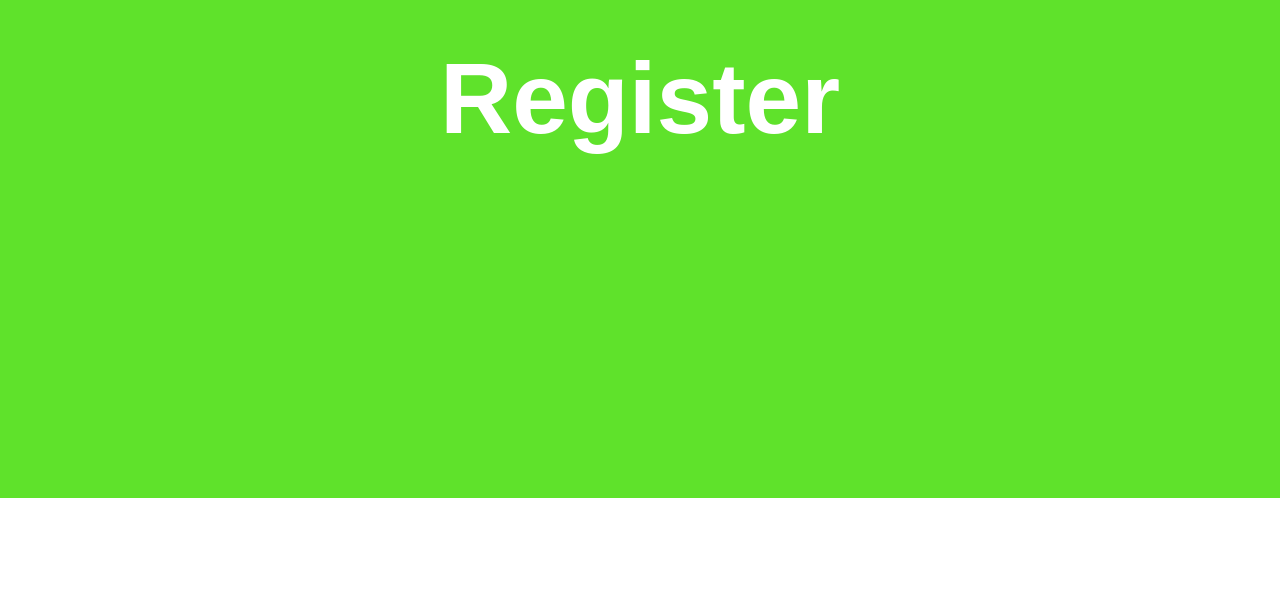
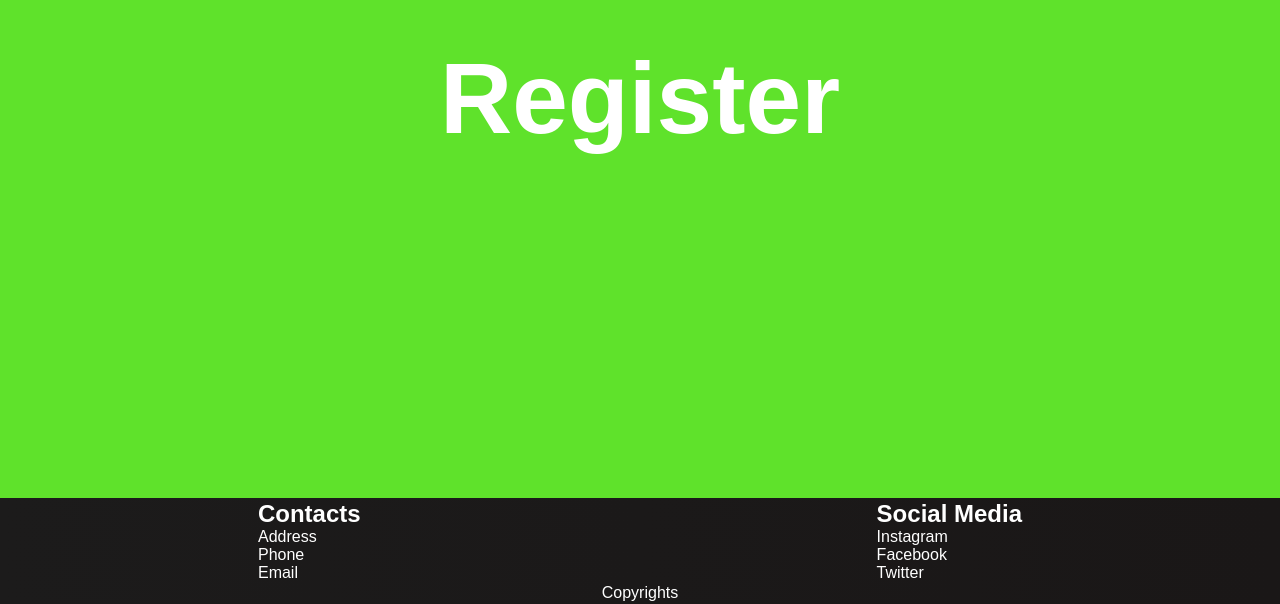
Before and after one commit to katpav/PawsFitness, a React (Create React App) app: page /register in a window 1280 px wide. Shown: the part 382-986 px from the top of the page. Before the commit the page ends 880 px from the top, so only its background shows below. Built offline with nearby package versions, Linux system fonts and the light colour scheme.

Commit message:
footer added

```diff
--- a/src/App.js
+++ b/src/App.js
@@ -7,6 +7,7 @@ import Training from './components/pages/Training';
 import Nutrition from './components/pages/Nutrition';
 import Contact from './components/pages/Contact';
 import Register from './components/pages/Register';
+import Footer from './components/Footer';
 
 function App() {
   return (
@@ -20,6 +21,7 @@ function App() {
           <Route path="/contact" component={Contact} />
           <Route path="/register" component={Register} />
         </Switch>
+        <Footer />
       </Router>
     </>
   );
--- a/src/components/BannerSection.css
+++ b/src/components/BannerSection.css
@@ -7,11 +7,6 @@
   justify-content: center;
   align-items: center;
   box-shadow: inset 0 0 0 1000px rgba(0,0,0,.2);
-  top: 0px;
-  bottom: 0;
-  left: 0;
-  right: 0;
-  position: absolute;
 }
 
 .banner-container > h1 {
--- /dev/null
+++ b/src/components/Footer.css
@@ -0,0 +1,25 @@
+.footer-container {
+  background: linear-gradient(90deg, rgb(28, 27, 27) 0%, rgb(26, 23, 23) 100%);
+  display: flex;
+  flex-direction: column;
+  justify-content: center;
+  align-self: center;
+  position: relative;
+  bottom: 0;
+  color: white;
+  width: 100%;
+}
+
+.footer-link-wrapper {
+  display: flex;
+  justify-content: space-around;
+}
+
+.footer-link-items {
+  margin: 2px;
+}
+
+.copyright {
+  text-align: center;
+  margin-bottom: 2px;
+}
--- /dev/null
+++ b/src/components/Footer.js
@@ -0,0 +1,29 @@
+import React from 'react'
+import './Footer.css'
+import { Link } from 'react-router-dom'
+
+function Footer() {
+  return (
+    <div className="footer-container">
+      <div className="footer-link-wrapper">
+        <div className="footer-link-items">
+          <h2>Contacts</h2>
+          <p>Address</p>
+          <p>Phone</p>
+          <p>Email</p>
+        </div>
+        <div className="footer-link-items">
+          <h2>Social Media</h2>
+          <p>Instagram</p>
+          <p>Facebook</p>
+          <p>Twitter</p>
+        </div>
+      </div>
+      <div className="copyright">
+        <p>Copyrights</p>
+      </div>
+    </div>
+  )
+}
+
+export default Footer
```
